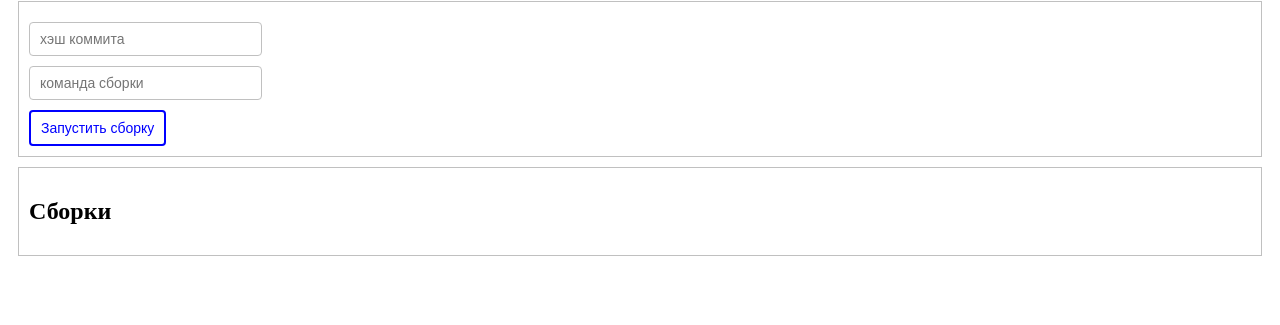
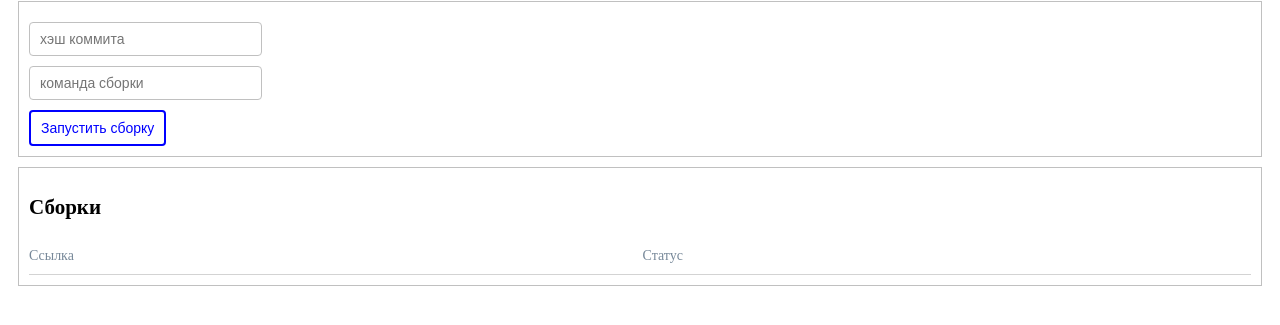
Before and after one commit to vlad8zavr/simple-ci-system, a plain HTML site: page html/index.html in a window 1280 px wide. Shown: the part 79-404 px from the top of the page. Drawn offline with Linux system fonts and the light colour scheme.

Commit message:
verstka update

```diff
--- a/html/index.html
+++ b/html/index.html
@@ -41,6 +41,15 @@
             padding: 10px;
             margin: 10px;
             border: 1px solid silver;
+            font-size: 14px;
+        }
+        .sborka-list__head {
+            display: grid;
+            grid-column-gap: 5px;
+            grid-template-columns: 1fr 1fr;
+            padding: 10px 0;
+            border-bottom: 1px solid lightgray;
+            color: lightslategray;
         }
     </style>
 </head>
@@ -56,7 +65,10 @@
     <div class="sborka-list">
         <h2>Сборки</h2>
         <div class="sborka-list__content">
-
+            <div class="sborka-list__head">
+                <div class="sborka-list__ref">Ссылка</div>
+                <div class="sborka-list__ref">Статус</div>
+            </div>
         </div>
     </div>
 
```
